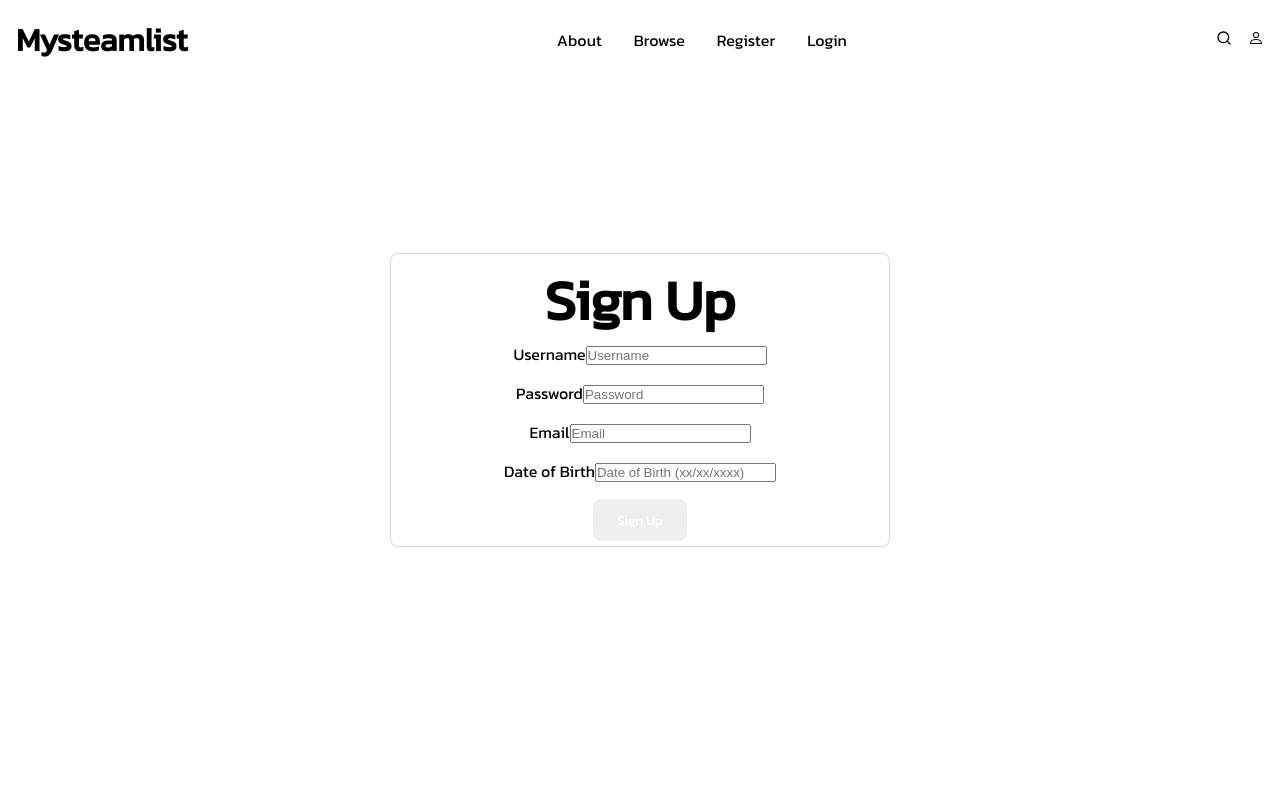
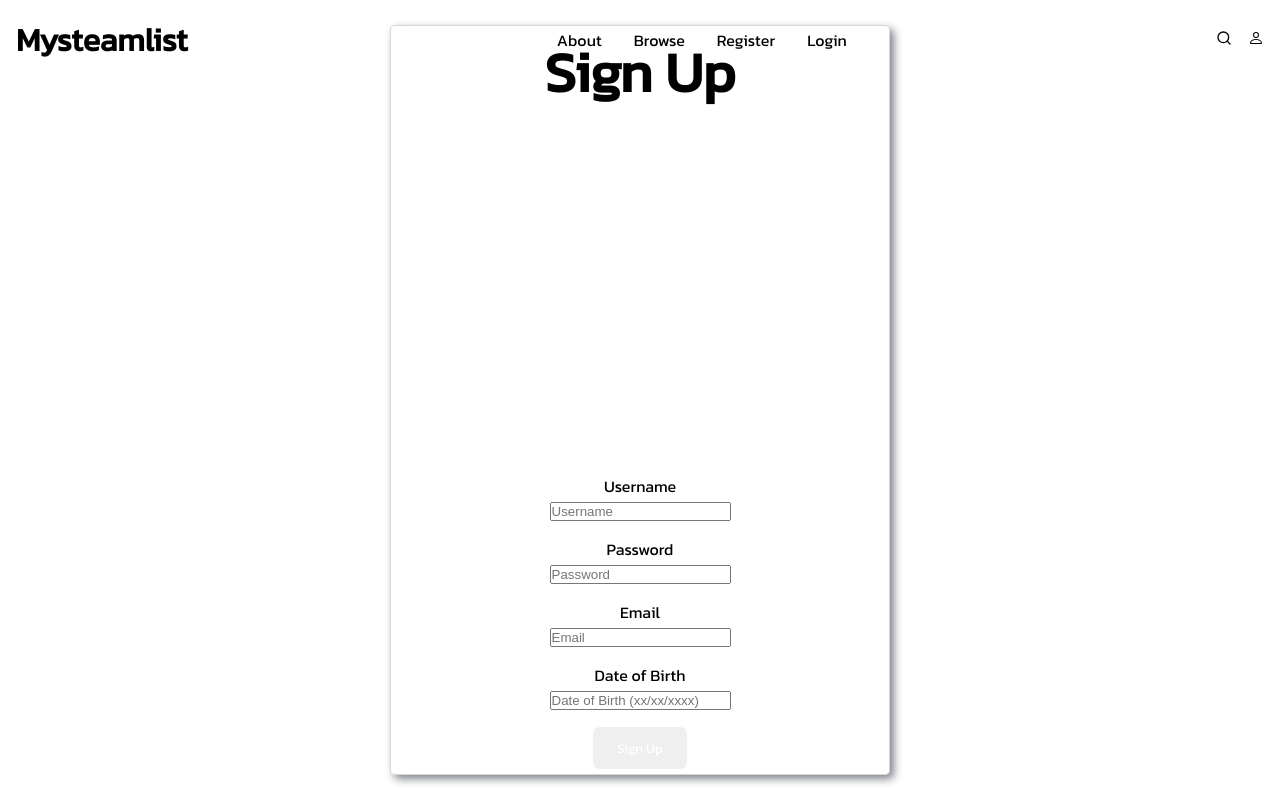
Before and after one commit to JimtheBurger/PoOOS-LargeProject, a React (Create React App) app in the folder frontend/: page /register in a window 1280 px wide. Built offline with nearby package versions, Linux system fonts and the light colour scheme.

Commit message:
style changes register

```diff
--- a/frontend/src/components/Register/Register.js
+++ b/frontend/src/components/Register/Register.js
@@ -56,19 +56,19 @@ function Register()
                 <h1>Sign Up</h1>
                 <form className="form">
                     <div className="registerInput">
-                        <label>Username</label>
+                        <label>Username</label><br/>
                         <input type="text" id="registerName" placeholder="Username" ref={(c) => username = c} />
                     </div>
                     <div className="registerInput">
-                        <label>Password</label>
+                        <label>Password</label><br/>
                         <input type="password" id="registerPassword" placeholder="Password" ref={(c) => password = c} />
                     </div>
                     <div className="registerInput">
-                        <label>Email</label>
+                        <label>Email</label><br/>
                         <input type="text" id="registerEmail" placeholder="Email" ref={(c) => email = c} />
                     </div>
                     <div className="registerInput">
-                        <label>Date of Birth</label>
+                        <label>Date of Birth</label><br/>
                         <input type="text" id="registerDOB" placeholder="Date of Birth (xx/xx/xxxx)" ref={(c) => dob = c} />
                     </div>
                     <button type="button" className="registerButton" onClick={doRegister}>Sign Up</button>
--- a/frontend/src/components/Register/register.css
+++ b/frontend/src/components/Register/register.css
@@ -21,10 +21,12 @@
     align-items: center;
     border: 1px solid #cccc;
     padding: 4px;
-    border-radius: 8px;
     max-width: 500px;
     width: 100%;
+    height: 750px;
     margin: 0 auto;
+    box-shadow: 4px 4px 8px rgba(0, 7, 30, 0.5);
+    border-radius: 5px;
 }
 
 .registerInput {
```
